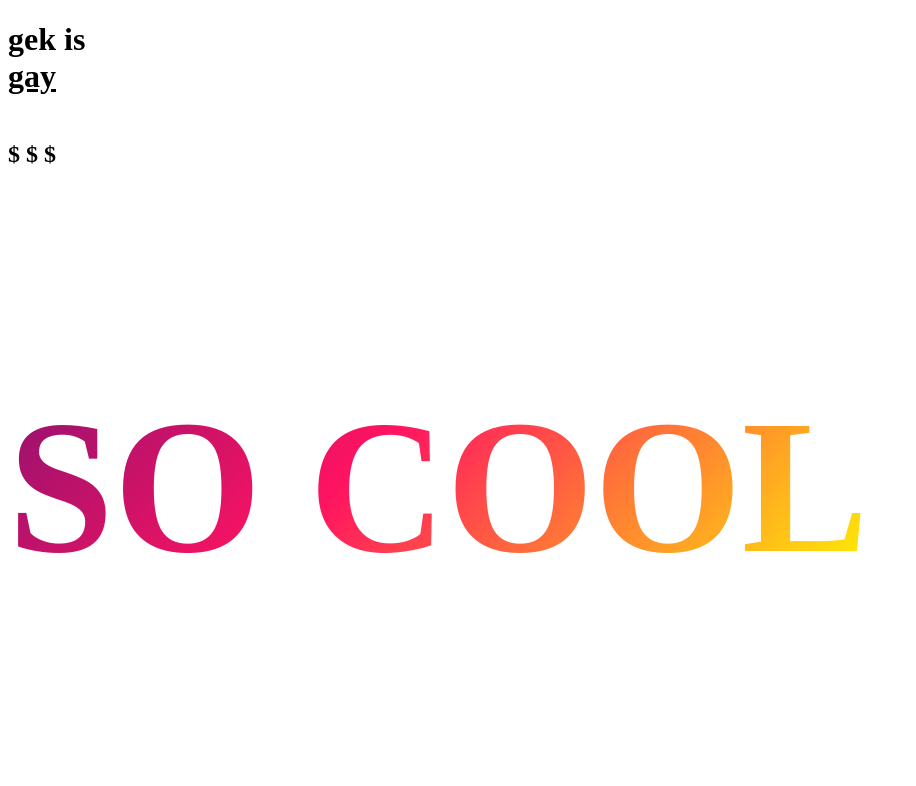
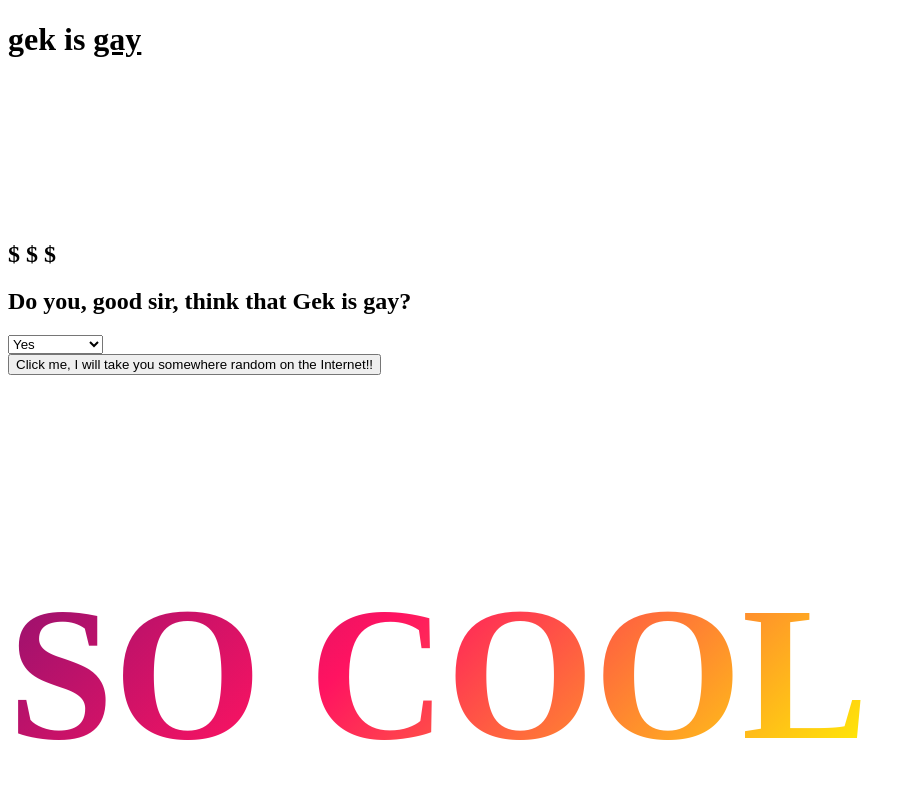
Before and after one commit to moeezx/oogabooga, a plain HTML site: page index.html in a window 1280 px wide. Shown: the whole page, without its empty margins (0-916 px from the left). Drawn offline with Linux system fonts and the light colour scheme.

Commit message:
Update index.html

```diff
--- a/index.html
+++ b/index.html
@@ -6,12 +6,23 @@
   </head>
 <body>
 
-  <div style="width: 100px; height: 100px; background-color=red;">
+  <div style="width: 200px; height: 200px; background-color=red;">
     <h1>
       gek is <span style="text-decoration: underline">gay</span>
     </h1>
   </div>
   <h2> $ $ $ </h2>
+  <div>
+    <h2> Do you, good sir, think that Gek is gay? </h2>
+    <select>
+      <option value="Yes">Yes</option>
+      <option value="Rightfully so">Rightfully so</option>
+      <option value="Definitely">Definitely</option>
+    </select>
+  </div>
+  <div>
+    <button>Click me, I will take you somewhere random on the Internet!!</button>
+  </div>
 <div class="container">
   <div class="row">
     <div class="col-md-12 text-center">
```
